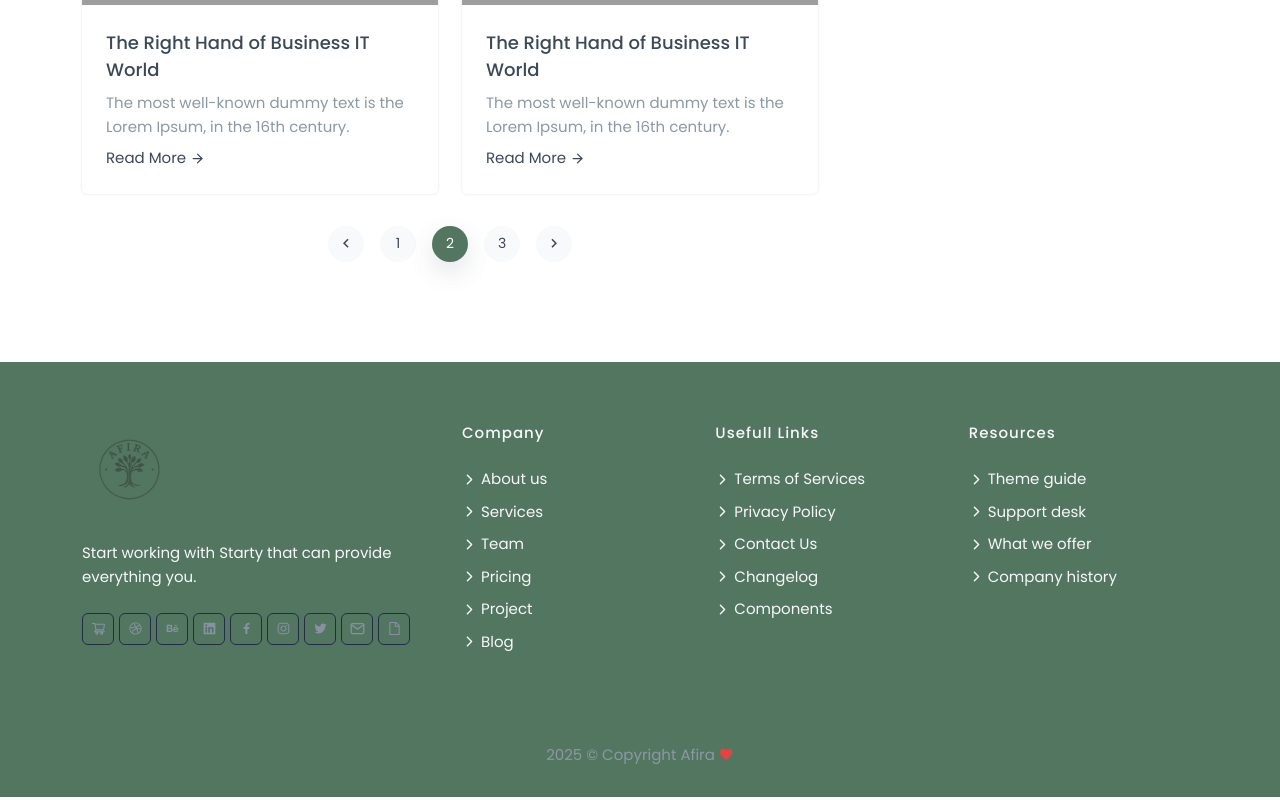
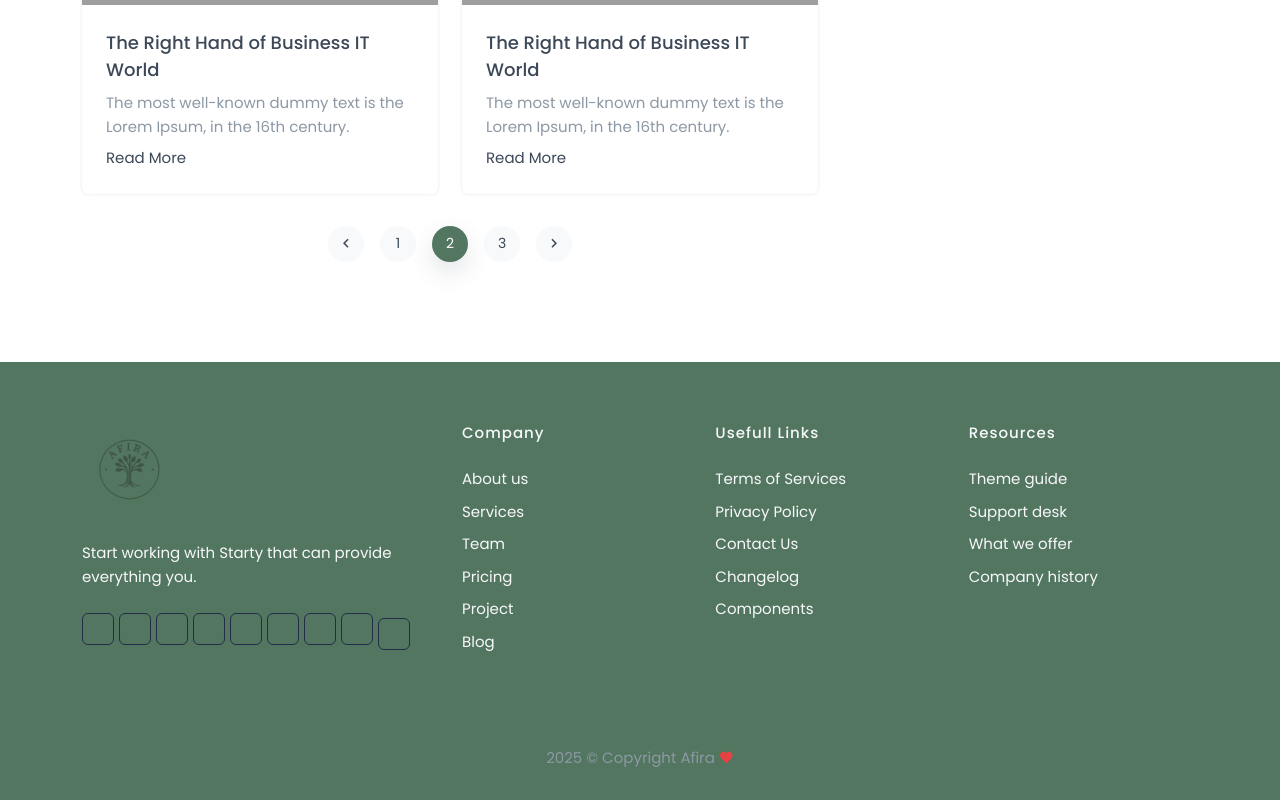
Before and after one commit to raakii/afira_website, a Next.js app: page /education in a window 1280 px wide. Shown: the part 2300-3100 px from the top of the page. Built offline with nearby package versions, Linux system fonts and the light colour scheme; grey boxes are pictures that could not be loaded.

Commit message:
icon cleanup

```diff
--- a/components/blogTwo.js
+++ b/components/blogTwo.js
@@ -3,8 +3,6 @@
 import React from "react";
 import Link from "next/link";
 import Image from "next/image";
-
-import {FiArrowRight} from "../public/assets/icons/vander"
 
 export default function BlogTwo(){
     return(
@@ -57,7 +55,7 @@ export default function BlogTwo(){
                     <div className="card-body content">
                         <Link href="/education" className="h5 title text-dark d-block mb-0">Building Your project with Afira</Link>
                         <p className="text-muted mt-2 mb-2">The most well-known dummy text is the Lorem Ipsum, in the 16th century.</p>
-                        <Link href="/education" className="link text-dark">Read More <FiArrowRight className="ms-1 align-middle"/></Link>
+                        <Link href="/education" className="link text-dark">Read More </Link>
                     </div>
                 </div>
             </div>
@@ -75,7 +73,7 @@ export default function BlogTwo(){
                     <div className="card-body content">
                         <Link href="/#" className="h5 title text-dark d-block mb-0">Stuck in a Financial Debt? Here’s an Easy Way Out</Link>
                         <p className="text-muted mt-2 mb-2">The most well-known dummy text is the Lorem Ipsum, in the 16th century.</p>
-                        <Link href="#" className="link text-dark">Read More <FiArrowRight className="ms-1 align-middle"/></Link>
+                        <Link href="#" className="link text-dark">Read More </Link>
                     </div>
                 </div>
             </div>
--- a/components/cta.js
+++ b/components/cta.js
@@ -3,8 +3,6 @@ import React,{useState} from "react";
 import Link from "next/link";
 
 import { Parallax } from 'react-parallax';
-
-import ModalVideo from 'react-modal-video';
 
 
 export default function Cta(){
--- a/components/footerSeven.js
+++ b/components/footerSeven.js
@@ -1,7 +1,6 @@
 import React from "react";
 import Link from "next/link";
 import Image from "next/image";
-import {AiOutlineShoppingCart, AiOutlineDribbble, AiOutlineBehance,AiFillLinkedin,BiLogoFacebook,AiOutlineInstagram,AiOutlineTwitter,FiMail,AiOutlineFile,IoIosArrowForward} from "../public/assets/icons/vander"
 
 export default function FooterSeven(){
     return(
@@ -17,15 +16,15 @@ export default function FooterSeven(){
                                 </Link>
                                 <p className="mt-4">Start working with Starty that can provide everything you.</p>
                                 <ul className="list-unstyled social-icon foot-social-icon mb-0 mt-4">
-                                    <li className="list-inline-item"><Link href="https://1.envato.market/starty-next" target="_blank" className="rounded"><AiOutlineShoppingCart className="align-middle"/></Link></li>
-                                    <li className="list-inline-item"><Link href="https://dribbble.com/shreethemes" target="_blank" className="rounded"><AiOutlineDribbble/></Link></li>
-                                    <li className="list-inline-item"><Link href="https://www.behance.net/shreethemes" target="_blank" className="rounded"><AiOutlineBehance/></Link></li>
-                                    <li className="list-inline-item"><Link href="http://linkedin.com/company/shreethemes" target="_blank" className="rounded"><AiFillLinkedin/></Link></li>
-                                    <li className="list-inline-item"><Link href="https://www.facebook.com/shreethemes" target="_blank" className="rounded"><BiLogoFacebook/></Link></li>
-                                    <li className="list-inline-item"><Link href="https://www.instagram.com/shreethemes/" target="_blank" className="rounded"><AiOutlineInstagram/></Link></li>
-                                    <li className="list-inline-item"><Link href="https://twitter.com/shreethemes" target="_blank" className="rounded"><AiOutlineTwitter/></Link></li>
-                                    <li className="list-inline-item"><Link href="mailto:support@shreethemes.in" className="rounded"><FiMail/></Link></li>
-                                    <li className="list-inline-item"><Link href="https://forms.gle/QkTueCikDGqJnbky9" target="_blank" className="rounded"><AiOutlineFile/></Link></li>
+                                    <li className="list-inline-item"><Link href="https://1.envato.market/starty-next" target="_blank" className="rounded"></Link></li>
+                                    <li className="list-inline-item"><Link href="https://dribbble.com/shreethemes" target="_blank" className="rounded"></Link></li>
+                                    <li className="list-inline-item"><Link href="https://www.behance.net/shreethemes" target="_blank" className="rounded"></Link></li>
+                                    <li className="list-inline-item"><Link href="http://linkedin.com/company/shreethemes" target="_blank" className="rounded"></Link></li>
+                                    <li className="list-inline-item"><Link href="https://www.facebook.com/shreethemes" target="_blank" className="rounded"></Link></li>
+                                    <li className="list-inline-item"><Link href="https://www.instagram.com/shreethemes/" target="_blank" className="rounded"></Link></li>
+                                    <li className="list-inline-item"><Link href="https://twitter.com/shreethemes" target="_blank" className="rounded"></Link></li>
+                                    <li className="list-inline-item"><Link href="mailto:support@shreethemes.in" className="rounded"></Link></li>
+                                    <li className="list-inline-item"><Link href="https://forms.gle/QkTueCikDGqJnbky9" target="_blank" className="rounded"></Link></li>
                                 </ul>
                             </div>
 
@@ -34,33 +33,33 @@ export default function FooterSeven(){
                                     <div className="col-md-4 col-12 mt-4 mt-lg-0 pt-2 pt-lg-0">
                                         <h6 className="footer-head">Company</h6>
                                         <ul className="list-unstyled footer-list mt-4">
-                                            <li><Link href="/page-aboutus" className="text-foot d-flex align-items-center"><IoIosArrowForward className="me-1"/> About us</Link></li>
-                                            <li><Link href="/page-services-two" className="text-foot d-flex align-items-center"><IoIosArrowForward className="me-1"/> Services</Link></li>
-                                            <li><Link href="/page-team" className="text-foot d-flex align-items-center"><IoIosArrowForward className="me-1"/> Team</Link></li>
-                                            <li><Link href="/page-pricing" className="text-foot d-flex align-items-center"><IoIosArrowForward className="me-1"/> Pricing</Link></li>
-                                            <li><Link href="/portfolio-detail-four" className="text-foot d-flex align-items-center"><IoIosArrowForward className="me-1"/> Project</Link></li>
-                                            <li><Link href="/#" className="text-foot d-flex align-items-center"><IoIosArrowForward className="me-1"/> Blog</Link></li>
+                                            <li><Link href="/page-aboutus" className="text-foot d-flex align-items-center"> About us</Link></li>
+                                            <li><Link href="/page-services-two" className="text-foot d-flex align-items-center"> Services</Link></li>
+                                            <li><Link href="/page-team" className="text-foot d-flex align-items-center"> Team</Link></li>
+                                            <li><Link href="/page-pricing" className="text-foot d-flex align-items-center"> Pricing</Link></li>
+                                            <li><Link href="/portfolio-detail-four" className="text-foot d-flex align-items-center"> Project</Link></li>
+                                            <li><Link href="/#" className="text-foot d-flex align-items-center"> Blog</Link></li>
                                         </ul>
                                     </div>
 
                                     <div className="col-md-4 col-12 mt-4 mt-lg-0 pt-2 pt-lg-0">
                                         <h6 className="footer-head">Usefull Links</h6>
                                         <ul className="list-unstyled footer-list mt-4">
-                                            <li><Link href="/" className="text-foot d-flex align-items-center"><IoIosArrowForward className="me-1"/> Terms of Services</Link></li>
-                                            <li><Link href="/" className="text-foot d-flex align-items-center"><IoIosArrowForward className="me-1"/> Privacy Policy</Link></li>
-                                            <li><Link href="/page-contact" className="text-foot d-flex align-items-center"><IoIosArrowForward className="me-1"/> Contact Us</Link></li>
-                                            <li><Link href="/" className="text-foot d-flex align-items-center"><IoIosArrowForward className="me-1"/> Changelog</Link></li>
-                                            <li><Link href="/components" className="text-foot d-flex align-items-center"><IoIosArrowForward className="me-1"/> Components</Link></li>
+                                            <li><Link href="/" className="text-foot d-flex align-items-center"> Terms of Services</Link></li>
+                                            <li><Link href="/" className="text-foot d-flex align-items-center"> Privacy Policy</Link></li>
+                                            <li><Link href="/page-contact" className="text-foot d-flex align-items-center"> Contact Us</Link></li>
+                                            <li><Link href="/" className="text-foot d-flex align-items-center"> Changelog</Link></li>
+                                            <li><Link href="/components" className="text-foot d-flex align-items-center">Components</Link></li>
                                         </ul>
                                     </div>
 
                                     <div className="col-md-4 col-12 mt-4 mt-lg-0 pt-2 pt-lg-0">
                                         <h6 className="footer-head">Resources</h6>
                                         <ul className="list-unstyled footer-list mt-4">
-                                            <li><Link href="/page-faqs" className="text-foot d-flex align-items-center"><IoIosArrowForward className="me-1"/> Theme guide</Link></li>
-                                            <li><Link href="/page-faqs" className="text-foot d-flex align-items-center"><IoIosArrowForward className="me-1"/> Support desk</Link></li>
-                                            <li><Link href="/page-services" className="text-foot d-flex align-items-center"><IoIosArrowForward className="me-1"/> What we offer</Link></li>
-                                            <li><Link href="/page-aboutus" className="text-foot d-flex align-items-center"><IoIosArrowForward className="me-1"/> Company history</Link></li>
+                                            <li><Link href="/page-faqs" className="text-foot d-flex align-items-center"> Theme guide</Link></li>
+                                            <li><Link href="/page-faqs" className="text-foot d-flex align-items-center"> Support desk</Link></li>
+                                            <li><Link href="/page-services" className="text-foot d-flex align-items-center"> What we offer</Link></li>
+                                            <li><Link href="/page-aboutus" className="text-foot d-flex align-items-center"> Company history</Link></li>
                                         </ul>
                                     </div>
                                 </div>
--- a/components/navbarTwo.js
+++ b/components/navbarTwo.js
@@ -3,9 +3,6 @@ import React,{useState,useEffect} from "react";
 import Link from "next/link";
 import Image from "next/image";
 import { usePathname } from 'next/navigation'
-
-import {LuSearch, BiBriefcaseAlt2,HiOutlinePresentationChartLine,AiOutlinePieChart,SiSimpleanalytics, BsPhone,FiAirplay,CgClapperBoard,ImLoop2,GiStamper,TbCoinBitcoin,RiCupLine,FiUser,ImImage,PiBracketsCurly,FiThumbsUp,TfiLayoutListThumb,AiOutlineShopping,LuBookMinus} from "../public/assets/icons/vander"
-
 
 export default function NavbarTwo({navClass,manuClass,navDark}){
     let [scroll, setScroll] = useState(false);
--- a/components/scrollTop.js
+++ b/components/scrollTop.js
@@ -1,8 +1,6 @@
 'use client'
 import React,{useState} from "react";
 import Link from "next/link";
-
-import {FiArrowUp} from '../public/assets/icons/vander'
 
 export default function ScrollTop(){
     let [visible, setVisible] = useState(false)
@@ -28,7 +26,7 @@ export default function ScrollTop(){
 
     return(
         <>
-        <Link href="#" id="back-to-top" className="back-to-top rounded-pill fs-5" onClick={scrollToTop} style={{display: visible ? 'block' : 'none'}}><FiArrowUp className="fea icon-sm align-middle"/></Link>
+        <Link href="#" id="back-to-top" className="back-to-top rounded-pill fs-5" onClick={scrollToTop} style={{display: visible ? 'block' : 'none'}}></Link>
         </>
     )
 }
--- a/package.json
+++ b/package.json
@@ -13,13 +13,15 @@
     "lint": "next lint"
   },
   "dependencies": {
+    "bootstrap": "^5.3.3",
     "next": "^15.3.1",
     "react": "^19.0.0",
     "react-countup": "^6.5.3",
     "react-dom": "^19.0.0",
+    "react-parallax": "^3.5.2",
+    "react-responsive-carousel": "^3.2.23",
     "tiny-slider": "^2.9.4",
-    "tiny-slider-react": "^0.5.7",
-    "bootstrap": "^5.3.3"
+    "tiny-slider-react": "^0.5.7"
   },
   "devDependencies": {
     "@types/node": "^20.17.31",
--- a/src/app/contact/page.tsx
+++ b/src/app/contact/page.tsx
@@ -1,7 +1,6 @@
 import React from "react";
 import Link from "next/link";
 import NavbarTwo from "../../../components/navbarTwo";
-import {FiPhone, FiMail,FiMapPin} from '../../../public/assets/icons/vander'
 import FooterSeven from "../../../components/footerSeven";
 import ScrollTop from "../../../components/ScrollTop";
 
@@ -38,7 +37,6 @@ export default function Contact(){
                     <div className="col-md-4">
                         <div className="card border-0 text-center features feature-clean bg-transparent">
                             <div className="icons text-primary text-center mx-auto">
-                                <FiPhone className="d-block rounded h3 mb-0"/>
                             </div>
                             <div className="content mt-3">
                                 <h5 className="footer-head">Phone</h5>
@@ -51,7 +49,6 @@ export default function Contact(){
                     <div className="col-md-4 mt-4 mt-sm-0 pt-2 pt-sm-0">
                         <div className="card border-0 text-center features feature-clean bg-transparent">
                             <div className="icons text-primary text-center mx-auto">
-                               <FiMail className="d-block rounded h3 mb-0"/>
                             </div>
                             <div className="content mt-3">
                                 <h5 className="footer-head">Email</h5>
@@ -64,7 +61,6 @@ export default function Contact(){
                     <div className="col-md-4 mt-4 mt-sm-0 pt-2 pt-sm-0">
                         <div className="card border-0 text-center features feature-clean bg-transparent">
                             <div className="icons text-primary text-center mx-auto">
-                                <FiMapPin className="d-block rounded h3 mb-0"/>
                             </div>
                             <div className="content mt-3">
                                 <h5 className="footer-head">Location</h5>
--- a/src/app/education/page.tsx
+++ b/src/app/education/page.tsx
@@ -6,8 +6,6 @@ import NavbarTwo from "../../../components/navbarTwo";
 import BlogSidebar from "../../../components/BlogSidebar";
 import FooterSeven from "../../../components/footerSeven";
 import ScrollTop from "../../../components/ScrollTop";
-
-import {FiArrowRight} from "../../../public/assets/icons/vander"
 
 export default function GridSidebar(){
 
@@ -141,7 +139,7 @@ export default function GridSidebar(){
                                             <div className="card-body content">
                                                 <Link href={`/education/${item.id}`} className="h5 title text-dark d-block mb-0">The Right Hand of Business IT World</Link>
                                                 <p className="text-muted mt-2 mb-2">The most well-known dummy text is the Lorem Ipsum, in the 16th century.</p>
-                                                <Link href={`/education/${item.id}`} className="link text-dark">Read More <FiArrowRight className="align-middle"/></Link>
+                                                <Link href={`/education/${item.id}`} className="link text-dark">Read More</Link>
                                             </div>
                                         </div>
                                     </div>
--- a/src/app/services/page.tsx
+++ b/src/app/services/page.tsx
@@ -3,7 +3,6 @@ import Link from "next/link";
 import Image from "next/image";
 
 import NavbarTwo from "../../../components/navbarTwo";
-import Counter from "../../../components/counter";
 import ClientTwo from "../../../components/ClientTwo";
 import BlogOne from "../../../components/blogTwo";
 import FooterFour from "../../../components/FooterFour";
@@ -74,7 +73,7 @@ export default function Services(){
                         return(
                         <div className="col-lg-3 col-md-6 mt-4 pt-4" key={item.id}>
                             <div className="card border-0 p-4 text-center rounded features features-classic feature-primary">
-                                <Icon/>
+                                Icon
                                 <div className="content">
                                     <Link href={`/services/${item.id}`} className="title text-dark h5">{item.title}</Link>
 
```
Also changed, not shown: components/footerFour.js (+13 -14 lines), public/assets/icons/vander.js (deleted, +0 -32 lines), src/app/education/[id]/page.tsx (+3 -5 lines), 1 other file (tests, documents, lock files or other folders).
